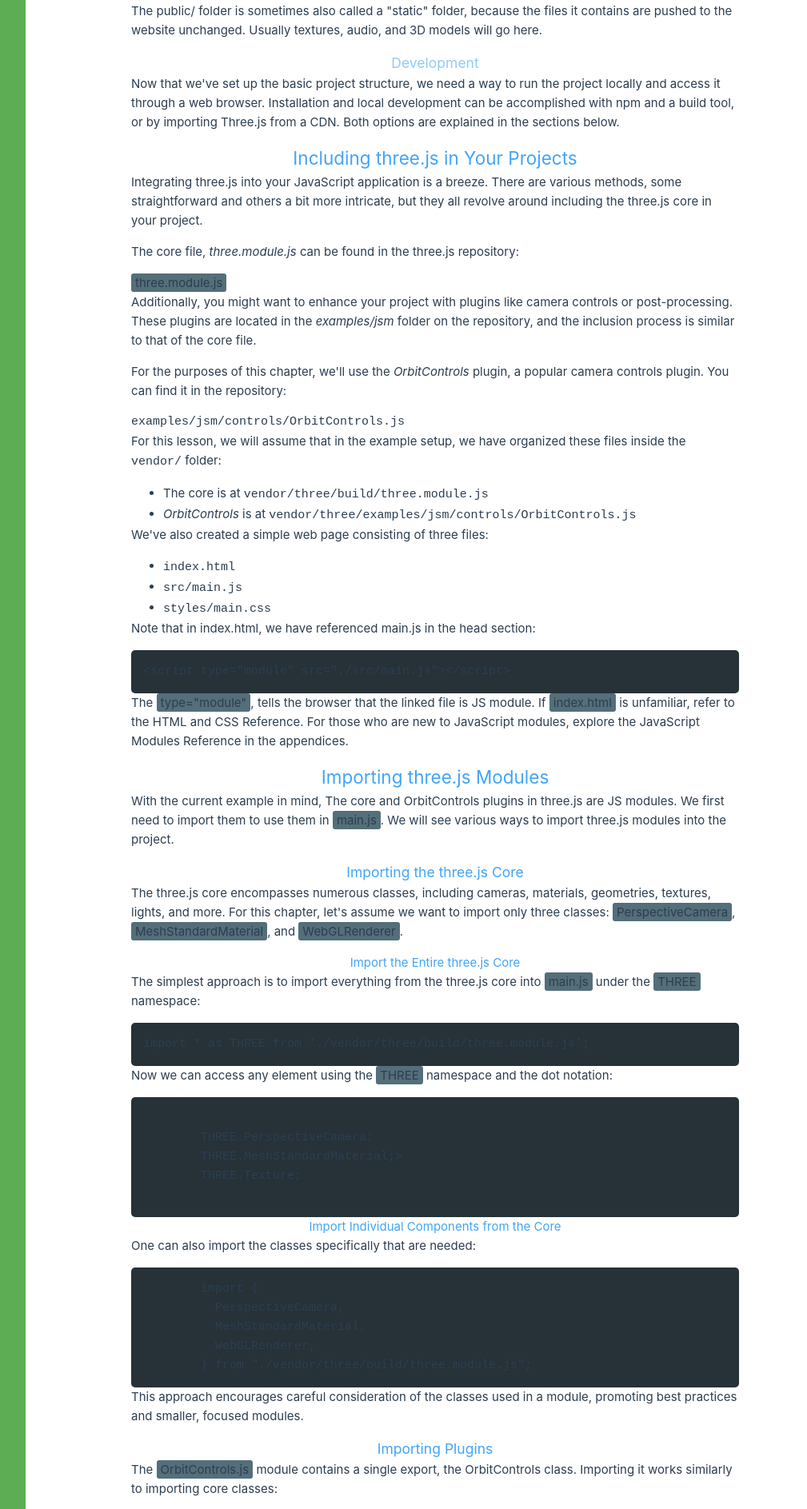
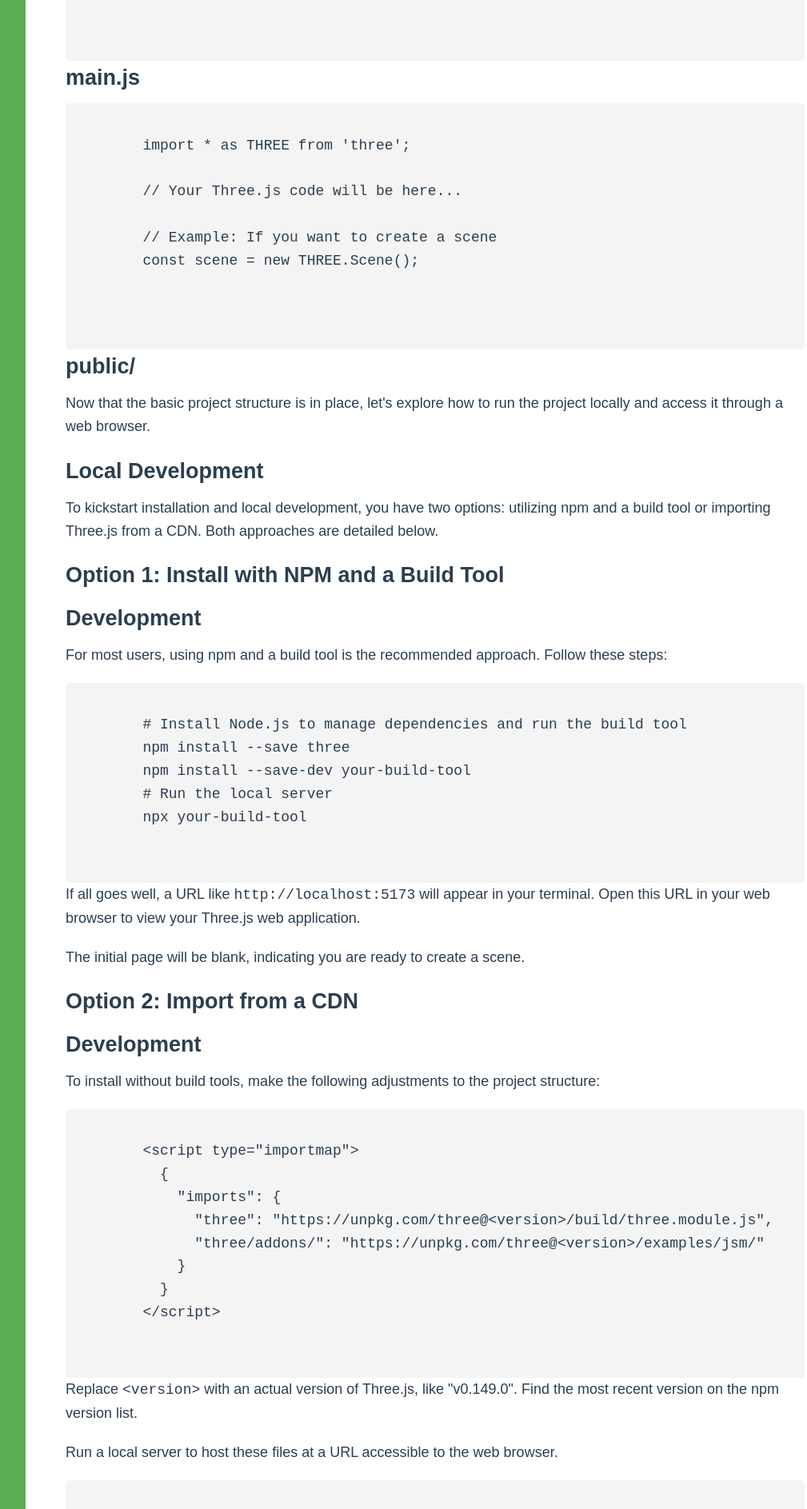
Before and after one commit to UniqueASU/Three.js-tutorial-website, a Vue app: page /installation in a window 1280 px wide. Shown: the part 863-2750 px from the top of the page at 80% size, without its empty margins (224-1233 px from the left). Built offline with nearby package versions, Linux system fonts and the light colour scheme.

Commit message:
added installation page

```diff
--- a/src/components/GetStarted.vue
+++ b/src/components/GetStarted.vue
@@ -20,6 +20,7 @@ const selectSection = (section) => {
 const displaySubsection = (subsection) => {
   subsection !== 'Buildcube' && router.push(subsection.toLowerCase())
   subsection === 'Buildcube' && router.push('/walkthrough')
+  subsection === 'Fundamentals' && router.push('/thescene')
   selectedSubsection.value = subsection;
   activeItem.value = subsection;
 
@@ -37,7 +38,6 @@ const displaySubsection = (subsection) => {
         <li :class="{ 'active': activeItem === 'Installation' }" @click="displaySubsection('Installation')">Get Started</li>
         <li :class="{ 'active': activeItem === 'Fundamentals' }" @click="displaySubsection('Fundamentals')">Fundamentals</li>
         <ul class="subheadings"
-
           v-if="selectedSubsection === 'Fundamentals' || selectedSubsection === 'thescene'
           || selectedSubsection === 'thecamera'
           || selectedSubsection === 'therenderer'
--- a/src/components/pages/Installation.vue
+++ b/src/components/pages/Installation.vue
@@ -1,22 +1,26 @@
 <template>
   <div class="main-content">
-    <h2 class="subsection-title">Get Started</h2>
+    <h1 class="main-heading">Getting Started with Three.js - Installation</h1>
 
-    <h3 class="content-title">Installation</h3>
-    <p class="paragraph">
-      Every Three.js project needs at least one HTML file to define the webpage, and a JavaScript file to run your
-      Three.js code.
-      The structure and naming choices below aren't required, but will be used throughout this guide for consistency.
+    <p class="view-content">
+      Begin your journey into Three.js by setting up a basic project structure. Follow these steps to create a simple project and initiate your exploration with Three.js.
     </p>
 
-    <div class="code-block">
-      <pre>
+    <h2 class="analysis-heading">Project Structure</h2>
+
+    <p class="view-content">
+      For any Three.js project, you'll need an HTML file to define the webpage and a JavaScript file to execute your Three.js code. While the structure and naming choices provided are not mandatory, they offer consistency throughout this guide.
+    </p>
+
+    <h3 class="analysis-heading">index.html</h3>
+
+    <pre class="code">
       <code>
         &lt;!DOCTYPE html&gt;
         &lt;html lang="en"&gt;
           &lt;head&gt;
             &lt;meta charset="utf-8"&gt;
-                &lt;title&gt;My first Three.js app&lt;/title&gt;
+            &lt;title&gt;Demo three.js app&lt;/title&gt;
             &lt;style&gt;
               body { margin: 0; }
             &lt;/style&gt;
@@ -27,326 +31,140 @@
         &lt;/html&gt;
       </code>
     </pre>
-    </div>
 
-    <h3 class="content-title">main.js</h3>
-    <div class="code-block">
-      <pre>
+    <h3 class="analysis-heading">main.js</h3>
+
+    <pre class="code">
       <code>
         import * as THREE from 'three';
 
-            // Your Three.js code here
+        // Your Three.js code will be here...
+
+        // Example: If you want to create a scene
+        const scene = new THREE.Scene();
+
       </code>
     </pre>
-    </div>
 
-    <h3 class="content-title">public/</h3>
-    <p class="paragraph">
-      The public/ folder is sometimes also called a "static" folder, because the files it contains are pushed to the
-      website unchanged.
-      Usually textures, audio, and 3D models will go here.
+    <h3 class="analysis-heading">public/</h3>
+
+    <p class="view-content">
+      Now that the basic project structure is in place, let's explore how to run the project locally and access it through a web browser.
     </p>
 
-    <h3 class="content-title">Development</h3>
-    <p class="paragraph">
-      Now that we've set up the basic project structure, we need a way to run the project locally and access it through a
-      web browser.
-      Installation and local development can be accomplished with npm and a build tool, or by importing Three.js from a
-      CDN.
-      Both options are explained in the sections below.
+    <h2 class="analysis-heading">Local Development</h2>
+
+    <p class="view-content">
+      To kickstart installation and local development, you have two options: utilizing npm and a build tool or importing Three.js from a CDN. Both approaches are detailed below.
     </p>
 
-    <section>
-      <h2 class="center">Including three.js in Your Projects</h2>
-      <p class="paragraph">Integrating three.js into your JavaScript application is a breeze. There are various methods, some
-        straightforward and others a bit more intricate, but they all revolve around including the three.js core in your
-        project.</p>
+    <h3 class="analysis-heading">Option 1: Install with NPM and a Build Tool</h3>
 
-      <p class="paragraph">The core file, <em>three.module.js</em> can be found in the three.js repository:</p>
-      <li class="inline-code-block ">three.module.js</li>
+    <h4 class="analysis-heading">Development</h4>
 
-      <p class="paragraph">Additionally, you might want to enhance your project with plugins like camera controls or post-processing. These
-        plugins are located in the <em>examples/jsm</em> folder on the repository, and the inclusion process is similar to
-        that of the core file.</p>
-
-      <p class="paragraph">For the purposes of this chapter, we'll use the <em>OrbitControls</em> plugin, a popular camera controls plugin.
-        You can find it in the repository:</p>
-      <pre><code>examples/jsm/controls/OrbitControls.js</code></pre>
-
-      <p class="paragraph">For this lesson, we will assume that in the example setup, we have organized these files inside the
-      <code>vendor/</code> folder:
-      </p>
-      <ul>
-        <li>The core is at <code>vendor/three/build/three.module.js</code></li>
-        <li><em>OrbitControls</em> is at <code>vendor/three/examples/jsm/controls/OrbitControls.js</code></li>
-      </ul>
-
-      <p class="paragraph">We've also created a simple web page consisting of three files:</p>
-      <ul>
-        <li><code>index.html</code></li>
-        <li><code>src/main.js</code></li>
-        <li><code>styles/main.css</code></li>
-      </ul>
-
-      <p class="paragraph">Note that in <strong>index.html</strong>, we have referenced <strong>main.js</strong> in the
-        <strong>head</strong> section:
-      </p>
-      <pre class="code-block"><code>&lt;script type="module" src="./src/main.js"&gt;&lt;/script&gt;</code></pre>
-
-      <p class="paragraph"> The <span class="inline-code-block ">type="module"</span>, tells the browser that the linked file is JS module. If <span
-          class="inline-code-block ">index.html</span> is unfamiliar, refer to the HTML and CSS Reference. For those who are new
-        to JavaScript modules, explore the JavaScript Modules Reference in the appendices.</p>
-    </section>
-
-    <section>
-      <h2 class="center">Importing three.js Modules</h2>
-      <p class="paragraph">With the current example in mind, The core and OrbitControls plugins in three.js are JS modules. We first need to
-        import them to use them in <span class="inline-code-block ">main.js</span>. We will see various ways to import three.js
-        modules into the project.
+    <p class="view-content">
+      For most users, using npm and a build tool is the recommended approach. Follow these steps:
     </p>
 
-      <h3 class="center">Importing the three.js Core</h3>
-      <p class="paragraph">The three.js core encompasses numerous classes, including cameras, materials, geometries, textures, lights, and
-        more. For this chapter, let's assume we want to import only three classes: <span
-          class="inline-code-block ">PerspectiveCamera</span>,
-        <span class="inline-code-block ">MeshStandardMaterial</span>, and <span class="inline-code-block ">WebGLRenderer</span>.
+    <pre class="code">
+      <code>
+        # Install Node.js to manage dependencies and run the build tool
+        npm install --save three
+        npm install --save-dev your-build-tool
+        # Run the local server
+        npx your-build-tool
+      </code>
+    </pre>
+
+    <p class="view-content">
+      If all goes well, a URL like <code>http://localhost:5173</code> will appear in your terminal. Open this URL in your web browser to view your Three.js web application.
     </p>
 
-      <h4 class=center>Import the Entire three.js Core</h4>
-      <p class="paragraph">The simplest approach is to import everything from the three.js core into <span class="inline-code-block ">main.js</span>
-        under the
-        <span class="inline-code-block ">THREE</span> namespace:
+    <p class="view-content">
+      The initial page will be blank, indicating you are ready to create a scene.
     </p>
-      <pre class="code-block"><code>import * as THREE from './vendor/three/build/three.module.js';</code></pre>
-      <p class="paragraph">Now we can access any element using the <span class="inline-code-block ">THREE</span> namespace and the dot notation:</p>
-      <pre class="code-block">
 
-        THREE.PerspectiveCamera;
-        THREE.MeshStandardMaterial;>
-        THREE.Texture;
+    <h3 class="analysis-heading">Option 2: Import from a CDN</h3>
+
+    <h4 class="analysis-heading">Development</h4>
+
+    <p class="view-content">
+      To install without build tools, make the following adjustments to the project structure:
+    </p>
+
+    <pre class="code">
+      <code>
+        &lt;script type="importmap"&gt;
+          {
+            "imports": {
+              "three": "https://unpkg.com/three@&lt;version&gt;/build/three.module.js",
+              "three/addons/": "https://unpkg.com/three@&lt;version&gt;/examples/jsm/"
+            }
+          }
+        &lt;/script&gt;
+      </code>
     </pre>
 
-      <h4 class="center">Import Individual Components from the Core</h4>
-      <p class="paragraph">One can also import the classes specifically that are needed:</p>
-      <pre class="code-block">
-        import {
-          PerspectiveCamera,
-          MeshStandardMaterial,
-          WebGLRenderer,
-        } from "./vendor/three/build/three.module.js";</pre>
+    <p class="view-content">
+      Replace <code>&lt;version&gt;</code> with an actual version of Three.js, like "v0.149.0". Find the most recent version on the npm version list.
+    </p>
 
-      <p class="paragraph">This approach encourages careful consideration of the classes used in a module, promoting best practices and
-        smaller, focused modules.</p>
+    <p class="view-content">
+      Run a local server to host these files at a URL accessible to the web browser.
+    </p>
 
-      <h3 class=center>Importing Plugins</h3>
-      <p class="paragraph">The <span class="inline-code-block ">OrbitControls.js</span> module contains a single export, the
-        <span>OrbitControls</span> class.
-        Importing it works similarly to importing core classes:
+    <pre class="code">
+      <code>
+        # Install Node.js, then run serve to start a local server in the project's directory:
+        npx serve .
+      </code>
+    </pre>
+
+    <p class="view-content">
+      If everything went well, a URL like <code>http://localhost:3000</code> will appear in your terminal. Open this URL in your web browser to view your Three.js web application.
     </p>
-      <pre
-        class="code-block"><span>import { OrbitControls } from "./vendor/three/examples/jsm/controls/OrbitControls.js";</span></pre>
-    </section>
 
-    <section>
-      <h1 class=center>Obtaining three.js Files</h1>
-      <p class="paragraph"> Lets see how to get access to Three.js files. Here are some common practices: </p>
-      <h2 class=center>How to Acquire three.js Files</h2>
-      <p class="paragraph">Before diving in, let's explore how to obtain the necessary three.js files. While the editor provides these
-        files, if you're working locally, you'll need to handle this process yourself. Here are three common approaches:
+    <p class="view-content">
+      The initial page will be blank, indicating you are ready to create a scene.
     </p>
-      <ol>
-        <li><strong>Download Them All!</strong><br>
-          The simplest method is to download the entire three.js Github repo to your computer. Extract the contents,
-          specifically from the <strong>build/</strong> and <strong>examples/jsm/</strong> folders, into a
-          <strong>vendor/</strong> directory.
-        </li>
 
-        <li><strong>Link to the Files from a CDN</strong><br>
-          Another approach is linking files from a CDN (Content Delivery Network). One supporting loading modules is <a
-            href="https://cdn.skypack.dev/" target="_blank" rel="noopener noreferrer">skypack.dev</a>. For example, you
-          can find the core <span class="inline-code-block ">three.module.js</span> file <a
-            href="https://cdn.skypack.dev/three@0.132.2" target="_blank" rel="noopener noreferrer">here</a>.
+    <h2 class="analysis-heading">Conclusion</h2>
 
-          You can also choose not to specify the version, which will always pick up the latest version.
-          <a href="https://cdn.skypack.dev/three@0.132.2" target="_blank" rel="noopener noreferrer">here</a>.
-
-          However, Ensure to specify the version to avoid unexpected changes.
-
-          When it comes to loading plugins, you can reference them using the structure of the repo, so you'll find
-          OrbitControls.js here:
-
-          https://cdn.skypack.dev/three@0.132.2/examples/jsm/controls/OrbitControls.js
-
-          Importing the files from a CDN works the same way as importing them from your local file system, except that now
-          we are loading the files from skypack.dev instead of from our hard drive:
-
-          <pre class="code-block">
-            import {
-              Camera,
-              Material,
-              Texture,
-            } from "https://cdn.skypack.dev/three@0.132.2";
-
-            import { OrbitControls } from "https://cdn.skypack.dev/three@0.132.2/examples/jsm/controls/OrbitControls.js";
-          </pre>
-        </li>
-
-        <li><strong>Install three.js as an NPM Package</strong><br>
-          If you're familiar with JavaScript package management, consider installing three.js as an NPM package. Assuming
-          you have Node.js and NPM installed, execute the following commands in your project directory:
-          <pre class="code-block">
-            npm init
-            npm install --save three
-          </pre>
-          Importing files then involves referencing the package name, like <span>'three'</span> for core files or
-          specifying the module path for plugins.
-
-          <pre class="code-block">
-            import {
-              Camera,
-              Material,
-              Texture,
-            } from 'three/build/three.module.js';
-
-            import { OrbitControls } from 'three/examples/jsm/controls/OrbitControls.js';
-          </pre>
-        </li>
-      </ol>
-    </section>
-
+    <p class="view-content">
+      Congratulations! Your Three.js project is set up, and you're ready to delve into the creation of immersive 3D experiences. In the upcoming sections, we'll explore various concepts to enhance your Three.js skills.
+    </p>
   </div>
 </template>
 
 <style scoped>
-
-body {
-    background-color: black;
-    color: white;
-    font-family: 'Arial', sans-serif;
-    margin: 0;
-    padding: 0;
-}
-
   .main-content {
-    max-width: 800px;
-    margin: 0 auto;
-    padding: 20px;
-}
-
-h1, h2, h3, h4 {
-    color: #42a5f5; /* Blue color */
-    text-align: center;
-}
-
-h2.subsection-title {
-    color: #64b5f6; /* Light Blue color */
-}
-
-h3.content-title {
-    color: #90caf9; /* Another shade of Blue */
-}
-
-p.paragraph {
-    margin-bottom: 15px;
-}
-
-.code-block {
-    background-color: #263238; /* Dark Blue-Grey color */
-    padding: 15px;
-    overflow-x: auto;
-    border-radius: 5px;
-}
-
-pre {
-    margin: 0;
-}
-
-li.code-block {
-    list-style-type: none;
-    background-color: #263238; /* Dark Blue-Grey color */
-    padding: 15px;
-    border-radius: 5px;
-    margin-bottom: 15px;
-}
-
-a {
-    color: #81d4fa; /* Light Blue color */
-    text-decoration: none;
-}
-
-a:hover {
-    text-decoration: underline;
-}
-
-.center {
-    text-align: center;
-}
-
-.inline-code-block {
-    background-color: #546e7a; /* Slightly lighter Blue-Grey color */
-    padding: 2px 5px;
-    border-radius: 3px;
-    display: inline;
-}
-
-/* .body {
-  padding: 20px 50px;
+    padding: 40px 30px;
+    margin: 0px 20px;
     font-family: 'Arial', sans-serif;
     font-size: 1.2em;
   }
 
-.title {
+  .main-heading {
     font-size: 2em;
     font-weight: bold;
+    text-align: center;
     margin-bottom: 20px;
   }
 
-.paragraph {
-  line-height: 1.5;
-  margin-bottom: 15px;
+  .analysis-heading {
+    font-size: 1.5em;
+    font-weight: bold;
+    margin-bottom: 10px;
   }
 
-li {
-  font-weight: bold;
-  margin-top: 10px;
-  padding-bottom: 20px;
+  .view-content, .conclusion-content {
+    margin-bottom: 20px;
   }
 
-img {
-  display: block;
-  margin: 20px auto;
-  max-width: 100%;
-  height: auto;
-  border: 1px solid #ddd;
-  border-radius: 4px;
-  padding: 5px;
-}
-.main-content {
-  padding: 20px;
-  font-family: 'Arial', sans-serif;
-  font-size: 1.2em;
-}
-
-.code-block {
-  background-color: #070606;
+  .code {
+    background-color: #f4f4f4;
     padding: 10px;
-  margin-bottom: 15px;
     border-radius: 5px;
     overflow-x: auto;
   }
-
-pre {
-  margin: 0;
-}
-
-code {
-  display: block;
-  white-space: pre-wrap;
-}
-
-h1, h2, h3, h4 {
-    text-align: center;
-    background-color: rgb(201, 133, 133);
-} */
-
 </style>
--- a/src/components/pages/OurView.vue
+++ b/src/components/pages/OurView.vue
@@ -50,7 +50,7 @@
 
   <style scoped>
     .main-content {
-      padding: 40px 60px;
+      padding: 40px 30px;
       margin: 0px 20px;
       font-family: 'Arial', sans-serif;
       font-size: 1.2em;
--- a/src/components/pages/Walkthrough.vue
+++ b/src/components/pages/Walkthrough.vue
@@ -32,6 +32,7 @@
     <br>
     <h3>visual1.html</h3>
     <img alt="visual1.html" src="/demoVisual1.png" width="700" height="700" />
+    <p><i>We are importing three.js library from CDN in the script tag as seen in the image above.</i></p>
     <p><i>The visual1.html file acts as a canvas for our first three.js model which is defined in the script client1.js</i></p>
     <br>
     <h3>client1.js</h3>
@@ -49,6 +50,7 @@
     <br>
     <h3>visual2.html</h3>
     <img alt="visual2.html" src="/demoVisual2.png" width="700" height="700" />
+    <p><i>We are importing three.js library from CDN in the script tag as seen in the image above.</i></p>
     <p><i>The visual2.html file acts as a canvas for our second three.js model which is defined in the script client2.js</i></p>
     <br>
     <h3>client2.js</h3>
@@ -68,7 +70,9 @@
     <br>
     <h3>visual3.html</h3>
     <img alt="visual3.html" src="/demoVisual3.png" width="700" height="700" />
+    <p><i>We are importing three.js library from CDN in the script tag as seen in the image above.</i></p>
     <p><i>The visual3.html file acts as a canvas for our third three.js model which is defined in the script client3.js</i></p>
+
     <br>
     <h3>client3.js</h3>
     <img alt="client3.js" src="/demoClient3.1.png" width="1000" height="1000" />
```
Lines whose indentation alone changed are shown as unchanged.
